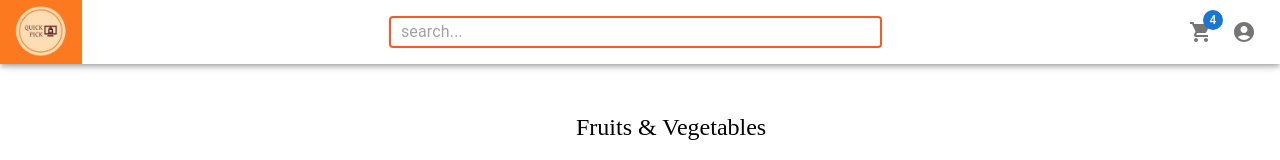
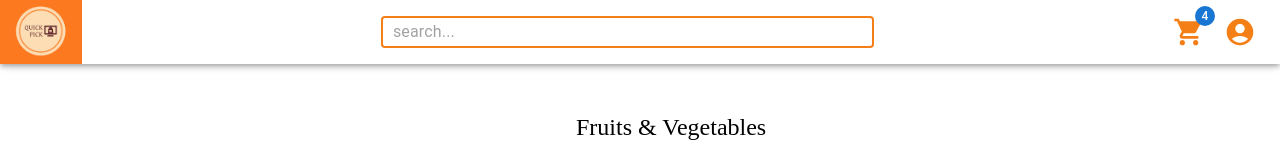
Before and after one commit to OjaswiniKohale/QuickPick, a React (Vite) app in the folder frontend/: page / in a window 1280 px wide. Shown: the top 160 px of the page. Built offline with nearby package versions, Linux system fonts and the light colour scheme.

Commit message:
Update Navbar.jsx

```diff
--- a/frontend/src/components/Navbar.jsx
+++ b/frontend/src/components/Navbar.jsx
@@ -9,27 +9,27 @@ const StyledToolBar = styled(Toolbar)({
     justifyContent: "space-between"
 });
 
-const Search = styled("div")(({ theme })=>({border: " 2px solid #FF5722",
+const Search = styled("div")(({ theme })=>({border: " 2.5px solid #F57F17",
 padding:"0 10px",
 borderRadius: theme.shape.borderRadius,
 width: "40%",
 height: "2rem"
 }))
 
-const Icons = styled("Box")(({ theme })=>({borderBlockColor: " 2px solid #FF5722",}))
+const Icons = styled("Box")(({ theme })=>({}))
 
 const Navbar = () => {
     return(
         <AppBar position='sticky' sx={{backgroundColor: "white"}}>
             <StyledToolBar>
                 <img src={QuickPickLogo} style={{height:"4rem", marginLeft:"-1.5rem"}}/>
-                <Search sx={{color:"black", display:"flex", justifyContent:"flexstart", alignItems: "center" }}><InputBase placeholder='search...'/></Search>
+                <Search sx={{color:"black", display:"flex", justifyContent:"flexstart", alignItems: "center" }}><InputBase placeholder='search...' sx={{width: "100%"}}/></Search>
                 <Icons>
                     <Badge badgeContent={4} color="primary" sx={{ marginRight: "1.2rem", fontSize: "4rem"}}>
-                        <ShoppingCartIcon color="action" />
+                        <ShoppingCartIcon color="action" sx={{fontSize: "2rem", color: "#F57F17" }}/>
                     </Badge>
                     <Badge sx={{fontSize: "2rem"}}>
-                        <AccountCircleIcon color="action" />
+                        <AccountCircleIcon color="action" sx={{fontSize: "2rem", color: "#F57F17" }}/>
                     </Badge>
                 </Icons>
             </StyledToolBar>
```
